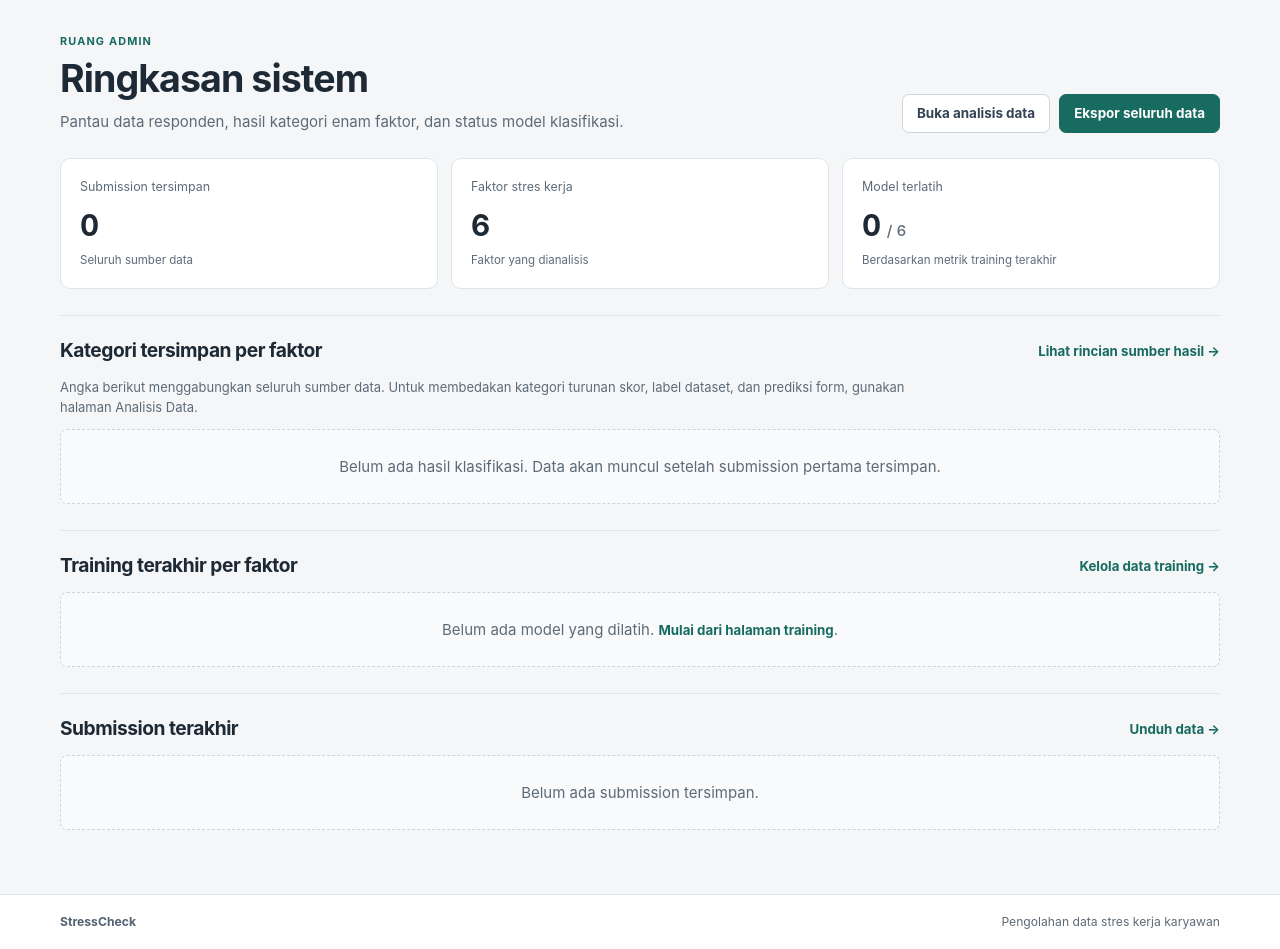
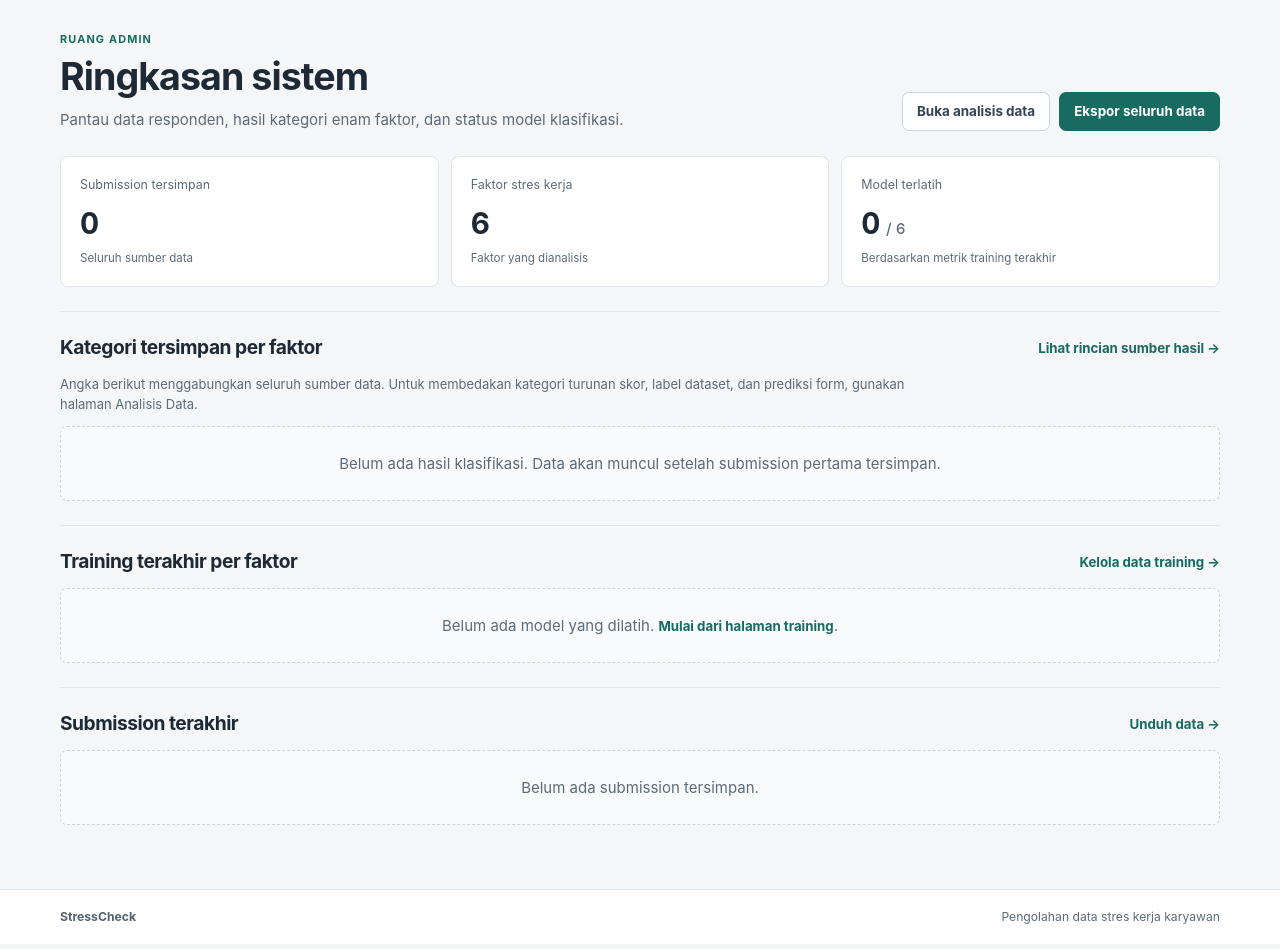
Before and after one commit to erenjeger/stress-level-classification-NB, a Flask app: page /admin in a window 1280 px wide. Shown: the part 69-1018 px from the top of the page. Run offline with Flask 3, Linux system fonts and the light colour scheme; the visitor is signed in with stand-in values (Sample User, id 1); data that the repository does not hold is empty; some libraries are stand-ins or nearby versions.

Commit message:
Consolidate spacing and radius tokens; remove redundant shadow styles

```diff
--- a/static/css/style.css
+++ b/static/css/style.css
@@ -21,9 +21,21 @@
   --danger-bg: #fbefee;
   --info: #285c77;
   --info-bg: #edf4f7;
-  --shadow: 0 1px 2px rgba(22, 38, 48, .035), 0 8px 24px rgba(22, 38, 48, .035);
-  --radius: 10px;
-  --radius-small: 7px;
+  --space-1: 4px;
+  --space-2: 8px;
+  --space-3: 12px;
+  --space-4: 16px;
+  --space-6: 24px;
+  --space-8: 32px;
+  --space-12: 48px;
+  --space-16: 64px;
+  --space-24: 96px;
+  --radius-xs: 4px;
+  --radius-sm: 8px;
+  --radius-md: 12px;
+  --radius-lg: 16px;
+  --radius: var(--radius-sm);
+  --radius-small: var(--radius-xs);
   --content-width: 1160px;
   --focus: 0 0 0 3px rgba(23, 107, 97, .18);
 }
@@ -156,7 +168,7 @@ code {
 }
 .nav-button:hover { background: var(--danger-bg); color: var(--danger); }
 
-.page { min-height: calc(100vh - 132px); padding-top: 34px; padding-bottom: 64px; }
+.page { min-height: calc(100vh - 132px); padding-top: var(--space-8); padding-bottom: var(--space-16); }
 .footer { border-top: 1px solid var(--line); background: #fff; color: var(--muted); font-size: .76rem; }
 .footer-inner { display: flex; min-height: 54px; align-items: center; justify-content: space-between; gap: 18px; }
 .footer-inner span:first-child { color: var(--muted-strong); font-weight: 700; }
@@ -217,9 +229,7 @@ code {
   border-radius: var(--radius);
   background: var(--surface);
 }
-.panel { box-shadow: none; }
-.stat-card, .result-card { box-shadow: var(--shadow); }
-.section-panel { margin: 16px 0; padding: 23px; }
+.section-panel { margin: var(--space-4) 0; padding: var(--space-6); }
 .questionnaire { padding: 0; }
 .questionnaire-section + .questionnaire-section { margin-top: 25px; }
 .question-heading { padding-top: 22px; border-top: 1px solid var(--line); }
@@ -227,7 +237,7 @@ code {
 .stats-grid {
   display: grid;
   grid-template-columns: repeat(3, minmax(0, 1fr));
-  gap: 13px;
+  gap: var(--space-3);
   margin-bottom: 18px;
 }
 .stat-card { min-width: 0; padding: 18px 19px; }
@@ -631,16 +641,14 @@ td strong { color: var(--ink); }
 .training-history .section-heading p { margin: 5px 0 0; }
 
 .dashboard-section, .report-section {
-  margin: 26px 0 0;
-  padding-top: 23px;
+  margin: var(--space-6) 0 0;
+  padding-top: var(--space-6);
   border-top: 1px solid var(--line);
 }
 .dashboard-section .section-heading, .report-section .section-heading { margin-bottom: 14px; }
 .dashboard-section > p { max-width: 870px; }
 .report-section { padding-bottom: 4px; }
 .report-section .table-wrap { background: var(--surface); }
-.stat-card { box-shadow: none; }
-.result-card { box-shadow: none; }
 
 @media (max-width: 900px) {
   .training-layout { grid-template-columns: minmax(0, 1fr) minmax(240px, .72fr); gap: 24px; }
```
